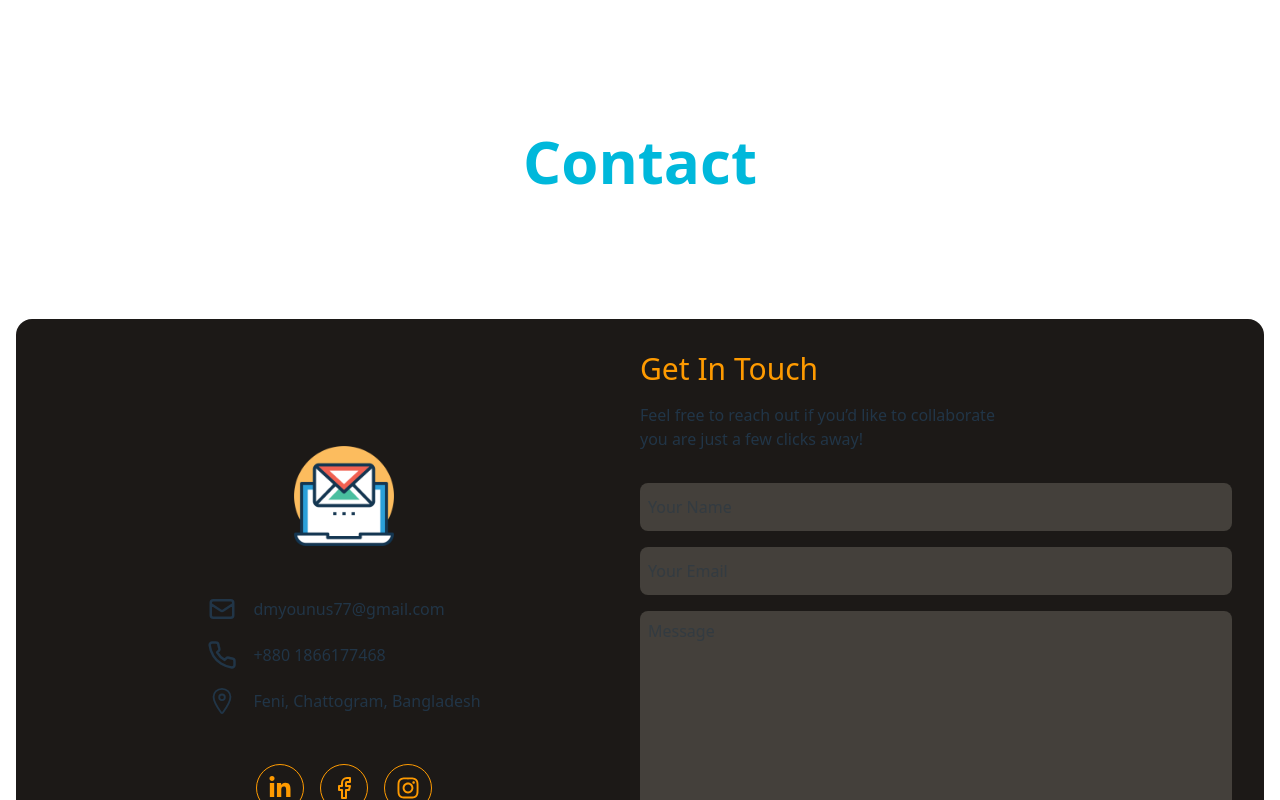
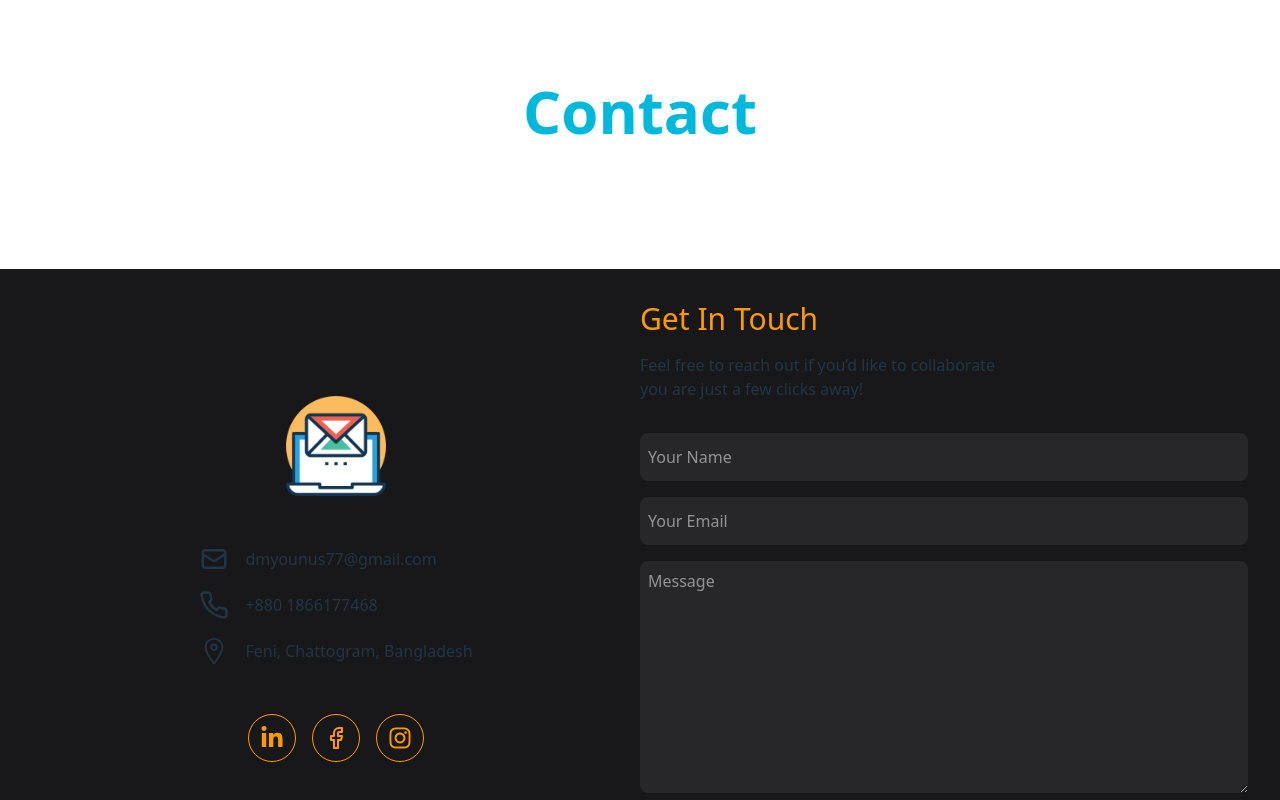
Before and after one commit to safin33221/Md-Younus_-Portfolios-, a React (Vite) app: page / in a window 1280 px wide. Shown: the part 4520-5320 px from the top of the page. Built offline with nearby package versions, Linux system fonts and the light colour scheme.

Commit message:
Update contact section

```diff
--- a/src/Components/Footer.jsx
+++ b/src/Components/Footer.jsx
@@ -5,7 +5,7 @@ import { footerLinks } from '../constants';
 const Footer = () => {
   return (
     <div className="px-4">
-      <div className="w-full h-[1px] bg-gray-500 mt-24"></div>
+      <div className="w-full h-[1px] bg-gray-500 mt-4"></div>
       <div className="md:flex justify-between mt-4 max-w-[1400px] mx-auto hidden">
         <p className="text-3xl text-gray-100 ">DM Younus </p>
         <ul className="flex gap-4 text-gray-500 text-xl">
--- a/src/Components/HeroSection.jsx
+++ b/src/Components/HeroSection.jsx
@@ -35,7 +35,7 @@ const HeroSection = () => {
           <img
             src={profile}
             alt="Digital Marketer Profile"
-            className="rounded-full shadow-lg w-[400px] h-[400px] object-cover"
+            className="rounded-full shadow-lg w-[350px] h-[350px] md:w-[400px] md:h-[400px] object-cover"
           />
         </div>
       </div>
--- a/src/Components/contact/ContactForm.jsx
+++ b/src/Components/contact/ContactForm.jsx
@@ -35,7 +35,7 @@ const ContactForm = () => {
     //     }
     //   );
 
-    setSuccess("Message Sent Succesfully");
+    setSuccess("Message Sent Successfully");
   };
 
   return (
@@ -47,7 +47,7 @@ const ContactForm = () => {
           name="from_name"
           placeholder="Your Name"
           required
-          className="h-12 rounded-lg bg-stone-700 px-2"
+          className="h-12 rounded-lg bg-zinc-800 text-white px-2"
           value={name}
           onChange={handleName}
         />
@@ -56,7 +56,7 @@ const ContactForm = () => {
           name="from_email"
           placeholder="Your Email"
           required
-          className="h-12 rounded-lg bg-stone-700 px-2"
+          className="h-12 rounded-lg bg-zinc-800 text-white px-2"
           value={email}
           onChange={handleEmail}
         />
@@ -67,7 +67,7 @@ const ContactForm = () => {
           cols="50"
           placeholder="Message"
           required
-          className=" rounded-lg bg-stone-700 p-2"
+          className=" rounded-lg bg-zinc-800 text-white p-2"
           value={message}
           onChange={handleMessage}
         />
--- a/src/Components/contact/ContactMain.jsx
+++ b/src/Components/contact/ContactMain.jsx
@@ -7,10 +7,10 @@ const ContactMain = () => {
   return (
     <div
       id="contact"
-      className="max-w-[1400px] mx-auto items-center justify-center mt-[100px] px-4 "
+      className="max-w-[1400px] mx-auto items-center justify-center mt-[50px]  "
     >
       <SectionTitle title={`Contact`}/>
-      <div className="  grid grid-cols-1 lg:grid-cols-2  bg-stone-900 p-8 rounded-2xl lg:flex-row flex-col">
+      <div className="  grid grid-cols-1 lg:grid-cols-2  bg-zinc-900 p-8  lg:flex-row flex-col">
         <ContactRight />
         <ContactLeft />
       </div>
```
